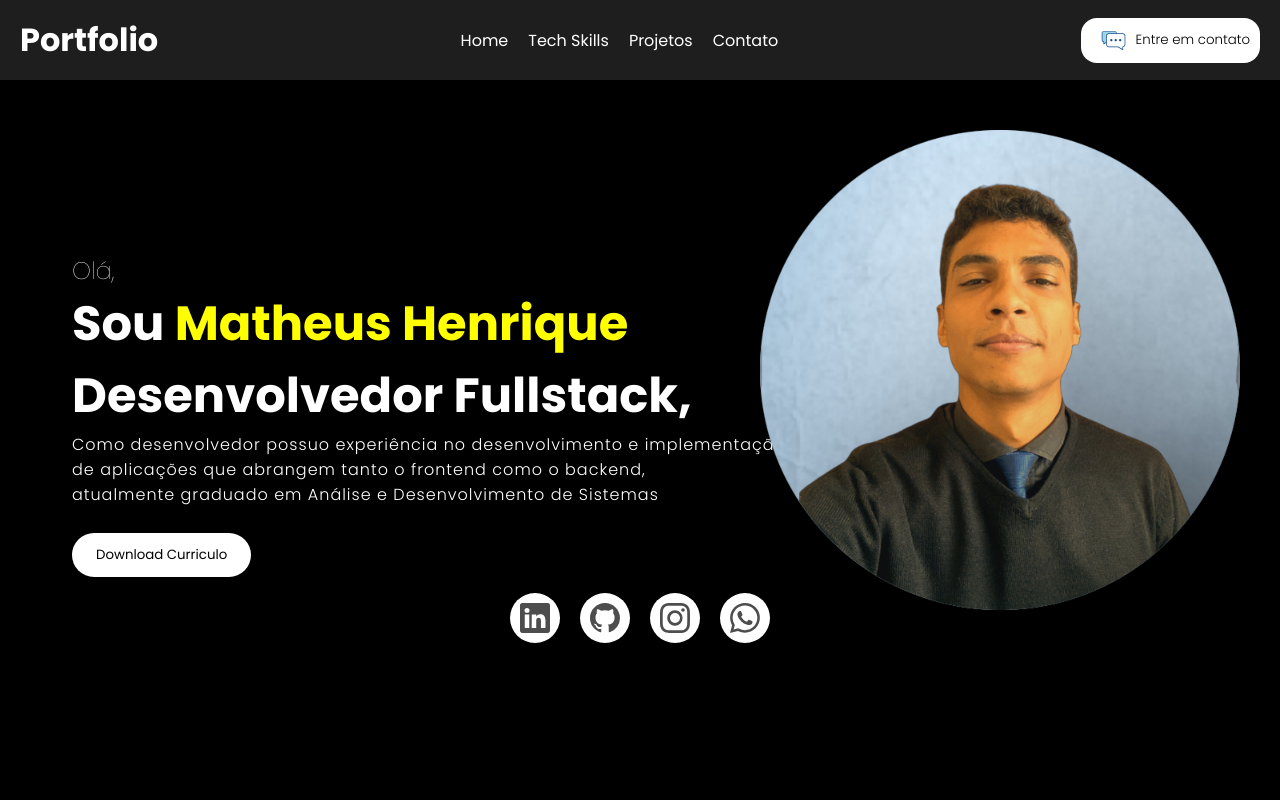
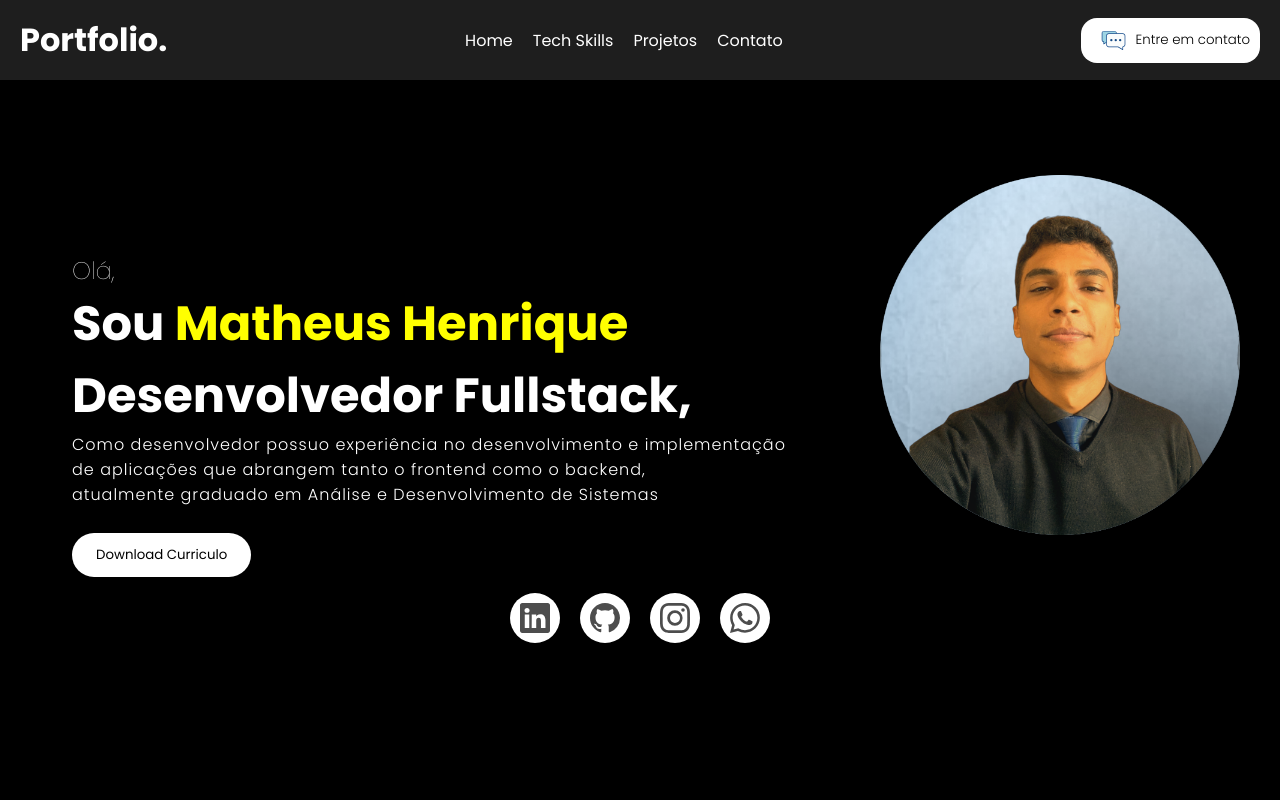
Before and after one commit to matheushenriquecsb/portfolio, a React (Vite) app: page / in a window 1280 px wide. Shown: the top 800 px of the page. Built offline with nearby package versions, Linux system fonts and the light colour scheme.

Commit message:
fix: layout img intro responsive

```diff
--- a/src/components/Intro/intro.css
+++ b/src/components/Intro/intro.css
@@ -19,11 +19,12 @@
 
 .profilePicture {
   position: absolute;
+  margin-top: 45px;
   top: 50px;
   right: 0;
   z-index: 0;
   object-fit: cover;
-  height: 60vh;
+  height: 45vh;
 }
 
 .helloText {
--- a/src/components/Navbar/Navbar.tsx
+++ b/src/components/Navbar/Navbar.tsx
@@ -10,7 +10,7 @@ const Navbar = () => {
   return (
     <div>
       <nav className="navbar">
-        <span className="navbarTitle">Portfolio</span>
+        <span className="navbarTitle">Portfolio.</span>
         <div className="navbarMenu">
           <Link
             activeClass="active"
```
